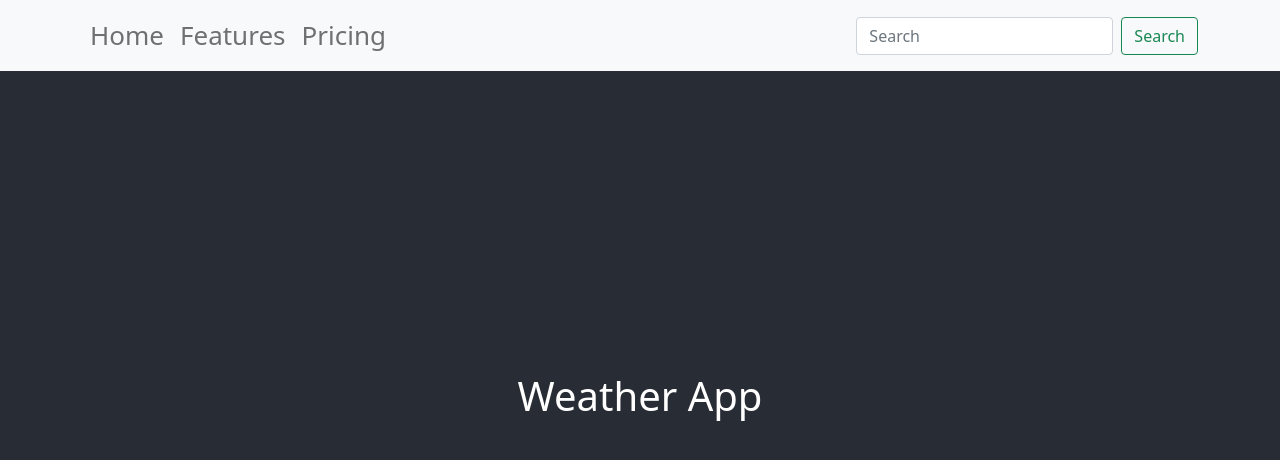
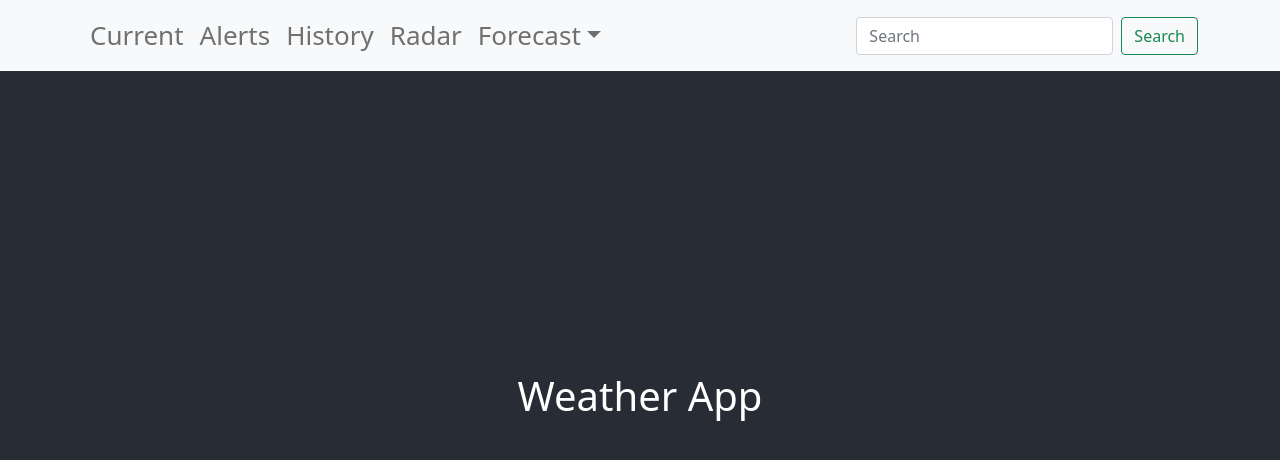
Before and after one commit to voidmaelstrom/weather-app, a React (Create React App) app in the folder frontend/: page / in a window 1280 px wide. Shown: the top 460 px of the page. Built offline with nearby package versions, Linux system fonts and the light colour scheme.

Commit message:
changed navbar text

```diff
--- a/frontend/src/components/NavBar.js
+++ b/frontend/src/components/NavBar.js
@@ -4,18 +4,23 @@ import Button from 'react-bootstrap/Button';
 import FormControl from 'react-bootstrap/FormControl';
 import Form from 'react-bootstrap/Form'
 import  Container  from 'react-bootstrap/Container';
-
+import NavDropdown from 'react-bootstrap/NavDropdown'
 
 
 const NavBar = () => {
     return (
-      <>
         <Navbar bg="light" variant="light" fixed="top" >
         <Container>
         <Nav className="me-auto">
-                <Nav.Link href="#home">Home</Nav.Link>
-                <Nav.Link href="#features">Features</Nav.Link>
-                <Nav.Link href="#pricing">Pricing</Nav.Link>
+            <Nav.Link href="#current">Current</Nav.Link>
+            <Nav.Link href="#alerts">Alerts</Nav.Link>
+            <Nav.Link href="#history">History</Nav.Link>
+            <Nav.Link href="#radar">Radar</Nav.Link>
+            <NavDropdown title="Forecast" id="forecastDropdown">
+                <NavDropdown.Item href="#3day">3 Day</NavDropdown.Item>
+                <NavDropdown.Item href="#5day">5 Day</NavDropdown.Item>
+                <NavDropdown.Item href="#7day">7 Day</NavDropdown.Item>
+            </NavDropdown>
         </Nav>
         <Form className="d-flex">
             <FormControl
@@ -28,7 +33,6 @@ const NavBar = () => {
         </Form>
         </Container>
     </Navbar>
-      </>
     )
 }
 
```
Lines whose indentation alone changed are shown as unchanged.
